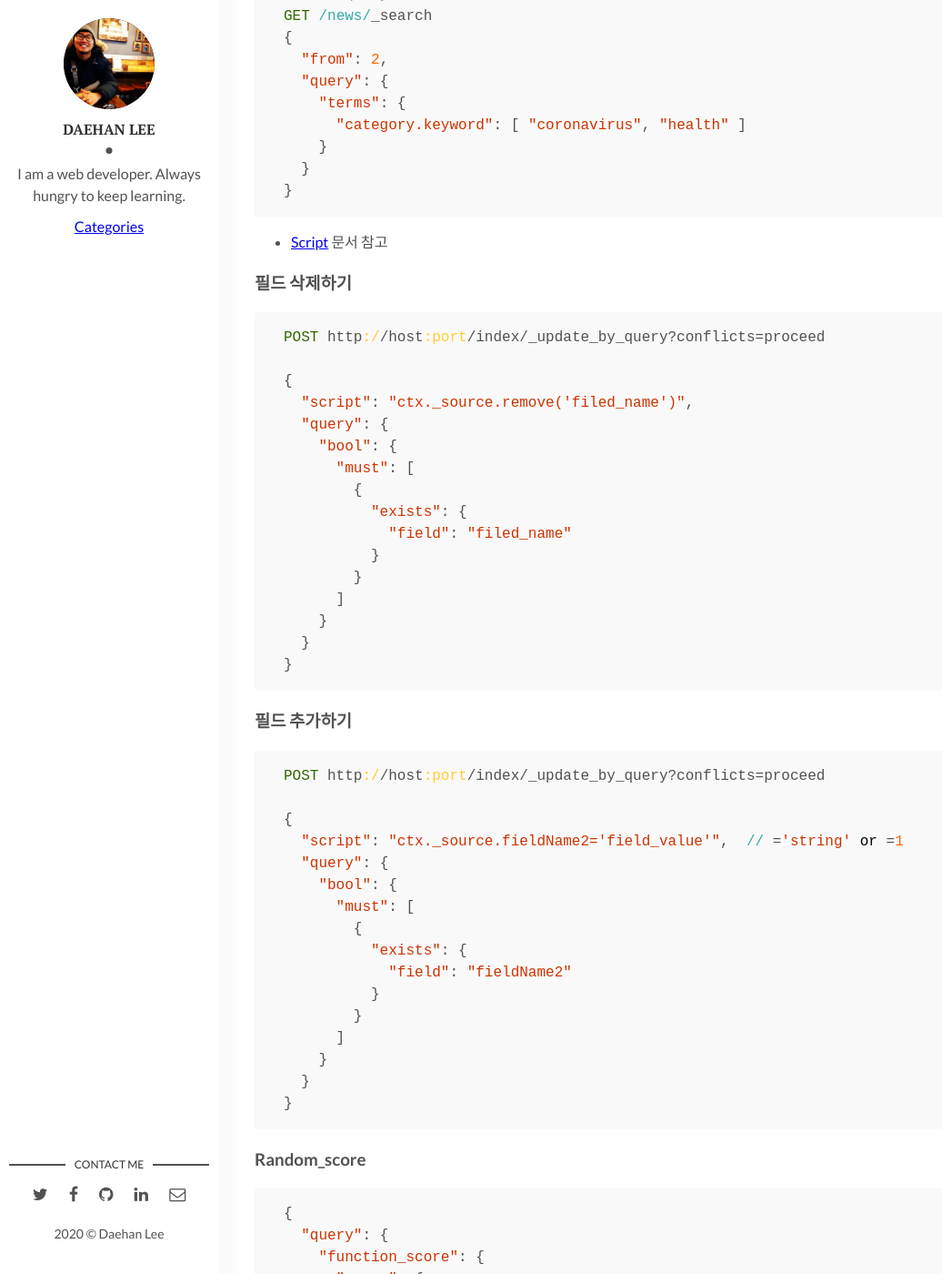
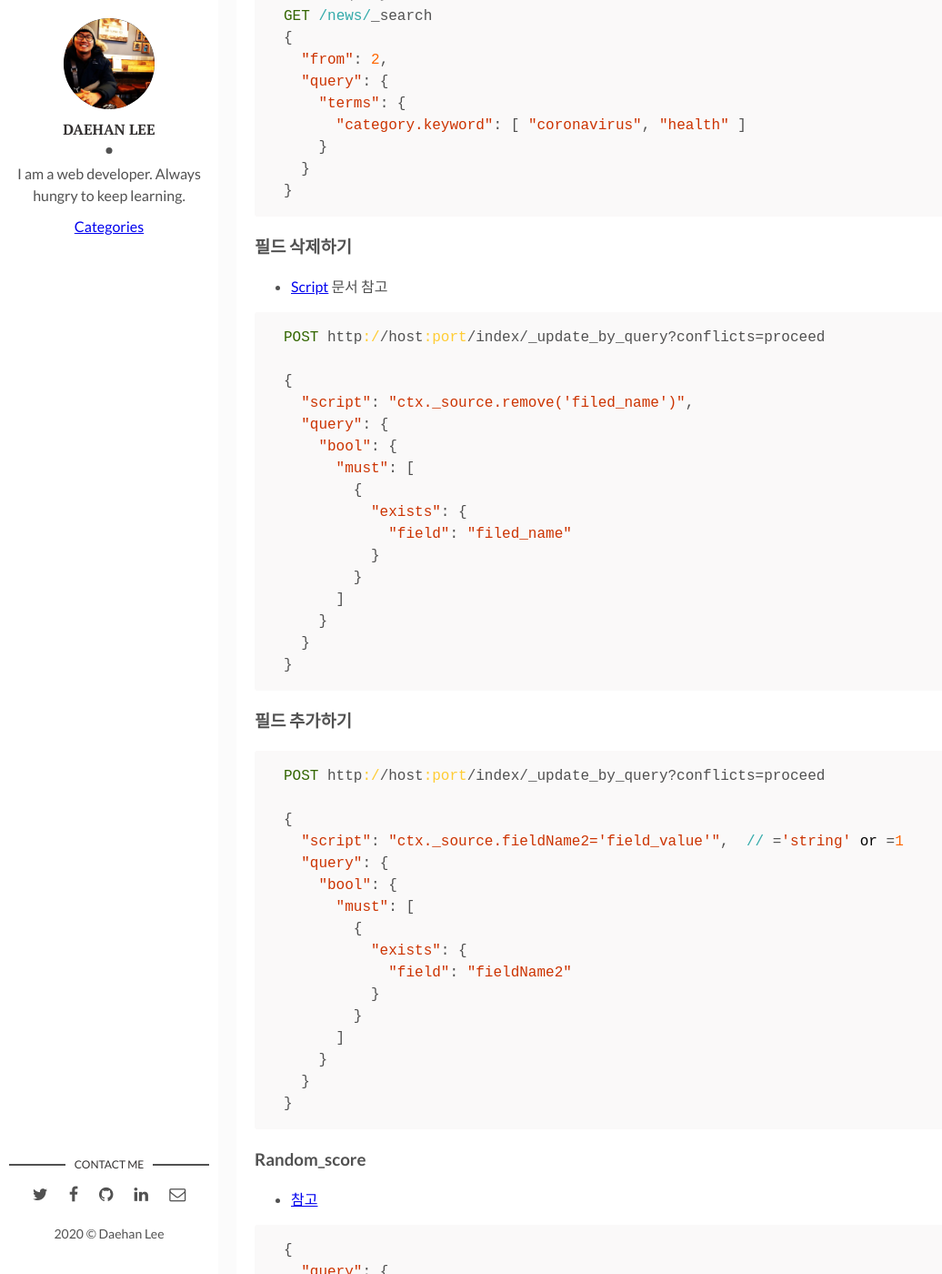
Before and after one commit to Foxlee1015/blog, a Jekyll site: the page built from _posts/2020-06-04-elasticsearch-query.markdown, in a window 1280 px wide and 1400 px high, scrolled down 6410 px. Shown: the whole window at 91% size, without its empty margins (0-1036 px from the left). Built offline with Jekyll 4.4.1, drawn with Linux system fonts in a browser that asks for light colours; comment, search, counter and statistics services are not loaded.

Commit message:
post: update es random score

```diff
--- a/_posts/2020-06-04-elasticsearch-query.markdown
+++ b/_posts/2020-06-04-elasticsearch-query.markdown
@@ -283,9 +283,9 @@ GET /news/_search
 {% endhighlight %}
 
 
-* [Script][Script] 문서 참고
 
 ### 필드 삭제하기
+* [Script][Script] 문서 참고
 
 {% highlight ruby %}
 POST http://host:port/index/_update_by_query?conflicts=proceed
@@ -327,8 +327,8 @@ POST http://host:port/index/_update_by_query?conflicts=proceed
 }
 {% endhighlight %}
 
-
 ### Random_score
+* [참고][참고]
 
 {% highlight ruby %}
 
@@ -354,3 +354,4 @@ POST http://host:port/index/_update_by_query?conflicts=proceed
 
 
 [Script]: https://www.elastic.co/guide/en/elasticsearch/reference/current/docs-update.html
+[참고]:http://richardhallett.com/posts/random-sampling-elasticsearch/
```
